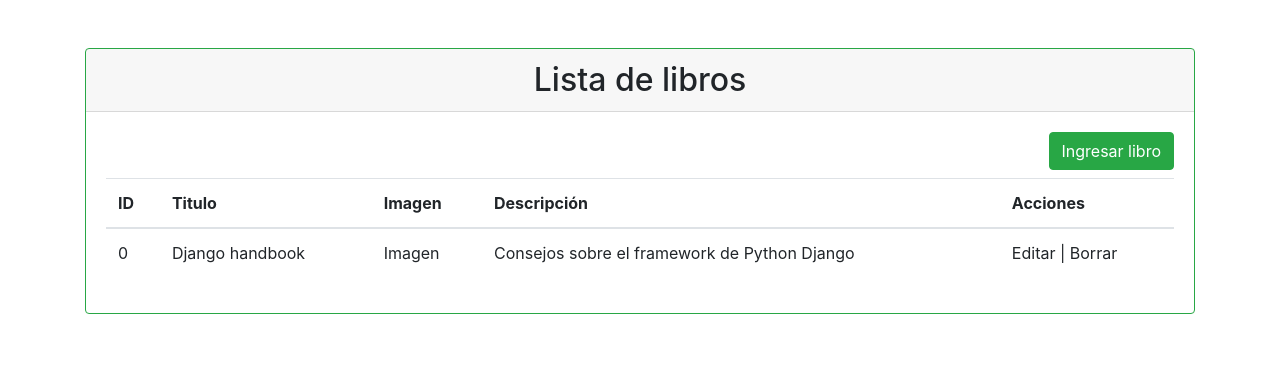
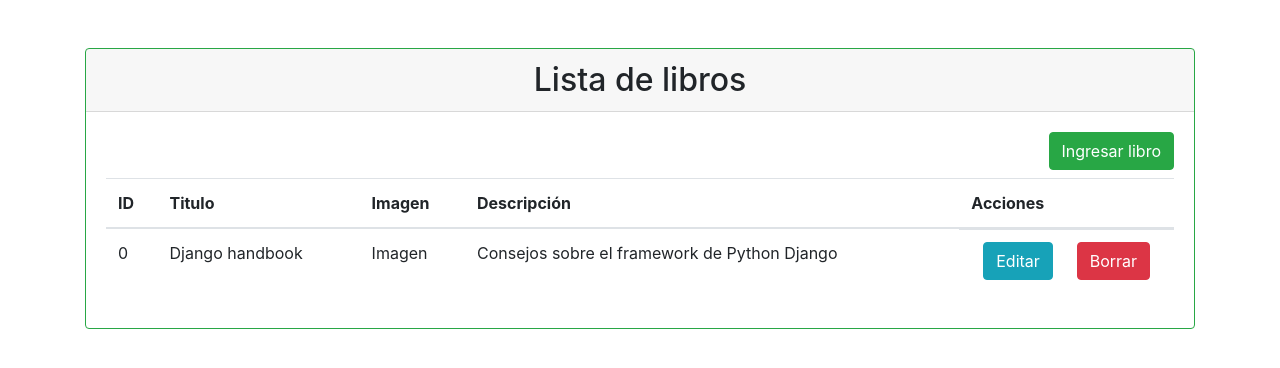
Before and after one commit to lucaspintos909/django-crud, a Django app: page /libros in a window 1280 px wide. Shown: the part 56-424 px from the top of the page. Run offline with Django 4.2, Linux system fonts and the light colour scheme.

Commit message:
feat: Botones de acción (editar, borrar)

```diff
--- a/libreria/templates/books/index.html
+++ b/libreria/templates/books/index.html
@@ -25,7 +25,10 @@
           <td>Django handbook</td>
           <td>Imagen</td>
           <td>Consejos sobre el framework de Python Django</td>
-          <td>Editar | Borrar</td>
+          <td class="d-flex justify-content-around">
+            <a name="" id="" class="btn btn-info" href="{% url 'edit_book' %}" role="button">Editar</a>
+            <a name="" id="" class="btn btn-danger" href="#" role="button">Borrar</a>
+          </td>
         </tr>
       </tbody>
     </table>
```
